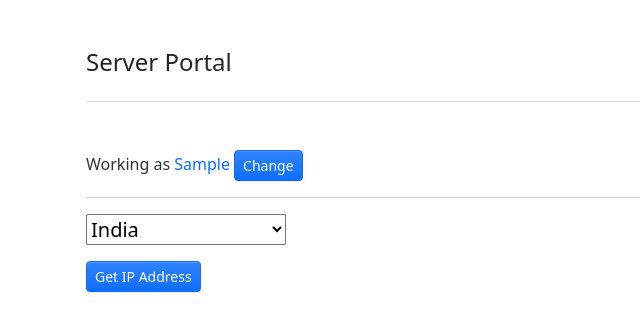
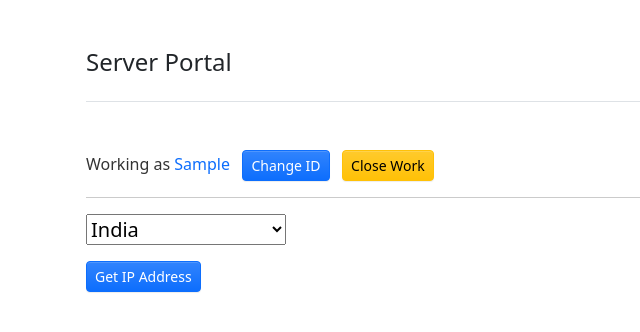
Before and after one commit to NetSwift-SMC-Private-Limited/lightsail-front, a Vue app: page / in a window 1280 px wide. Both pictures are taken after typing "Sample" into the empty fields and a click on the button "Save ID". Shown: the top 332 px of the page, without its empty margins (0-640 px from the left). Built offline with nearby package versions, Linux system fonts and the light colour scheme.

Commit message:
Clean servers before closing the day

```diff
--- a/src/components/DeployServer.vue
+++ b/src/components/DeployServer.vue
@@ -6,6 +6,8 @@ export default {
       employeeId: "",
       serverIp: "",
       fetchingIp: false,
+      cleaningWork: false,
+      confirmCloseWork: false,
       geo: "in",
       geos: [
         {
@@ -67,6 +69,34 @@ export default {
           });
       }
     },
+    closeWork() {
+      let _this = this;
+      if (!this.cleaningWork) {
+        this.cleaningWork = true;
+        fetch(
+          `https://lightsail-api.netswift.pk/clean-servers?employee_id=${this.savedEmployeeId}`
+        )
+          .then((response) => response.json())
+          .then((data) => {
+            if (!data.ip_address) {
+              _this.cleaningWork = false;
+              if(data.error) {
+                alert(data.error);
+              } else {
+                alert("Something went wrong. Please try again.");
+              }
+            } else {
+              _this.cleaningWork = false;
+              _this.confirmCloseWork = false;
+              alert('All good! All IPs have been cleaned.');
+            }
+          })
+          .catch((err) => {
+            _this.cleaningWork = false;
+            alert("Something went wrong. Please try again.");
+          });
+      }
+    },
     async copyText() {
       try {
         await navigator.clipboard.writeText(this.serverIp);
@@ -96,18 +126,46 @@ export default {
     <div v-if="fetchingIp" class="text-warning border border-warning p-2 mb-3">
       Please wait. IP address is being configured.
     </div>
+    <div v-if="cleaningWork" class="text-warning border border-warning p-2 mb-3">
+      Please wait. IPs are being released.
+    </div>
     <p>
-      Working as
+      <span v-if="!confirmCloseWork">Working as
       <span class="text-primary"
         >{{ savedEmployeeId }}
-        <button
-          :disabled="fetchingIp"
-          @click="unsetEmployeeId"
-          class="btn btn-sm btn-primary"
-        >
-          Change
-        </button></span
+      </span>
+      &nbsp;
+      <button
+        :disabled="fetchingIp"
+        @click="unsetEmployeeId"
+        class="btn btn-sm btn-primary"
       >
+        Change ID
+      </button></span>
+      <span v-else>All IPs will be cleaned. Proceed?</span>
+      &nbsp;
+      <button
+        v-if="!confirmCloseWork"
+        @click="confirmCloseWork=true"
+        class="btn btn-sm btn-warning"
+      >
+        Close Work
+      </button>
+      <button
+        v-if="confirmCloseWork"
+        @click="closeWork()"
+        class="btn btn-sm btn-danger"
+      >
+        Delete Servers
+      </button>
+      &nbsp;
+      <button
+        v-if="confirmCloseWork"
+        @click="confirmCloseWork=false"
+        class="btn btn-sm btn-primary"
+      >
+        Cancel
+      </button>
     </p>
     <hr />
     <p>
```
